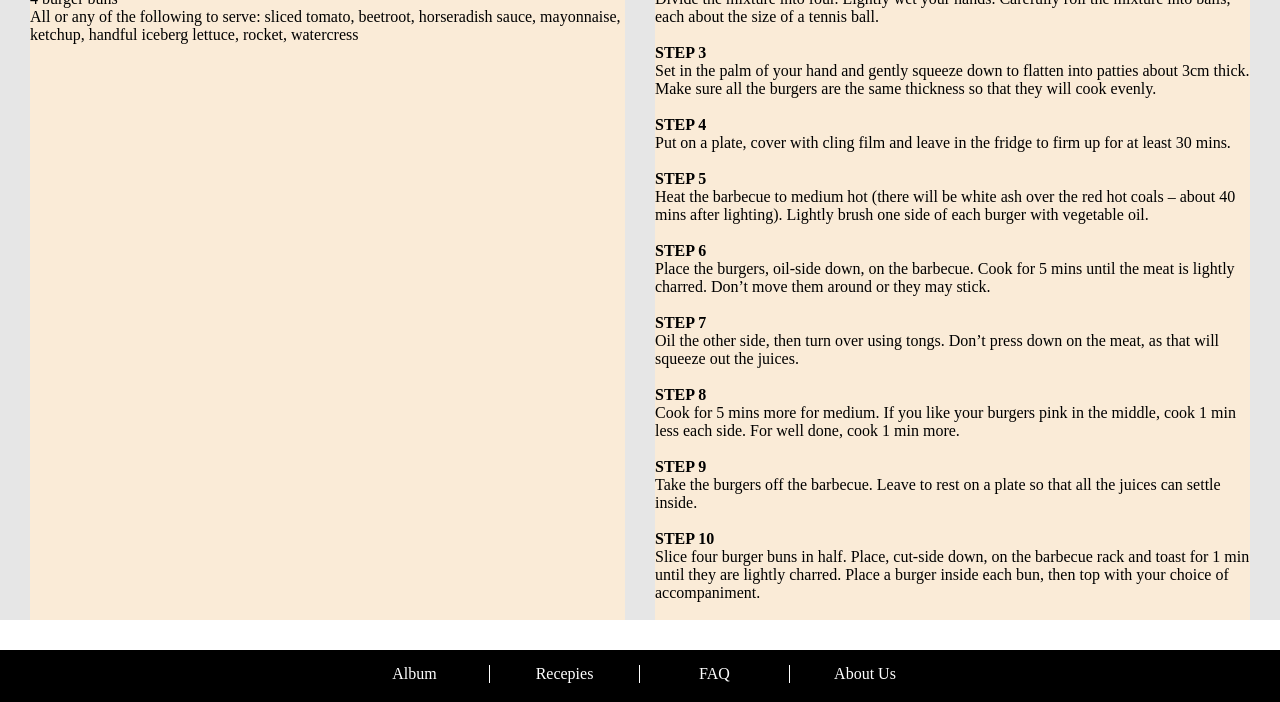
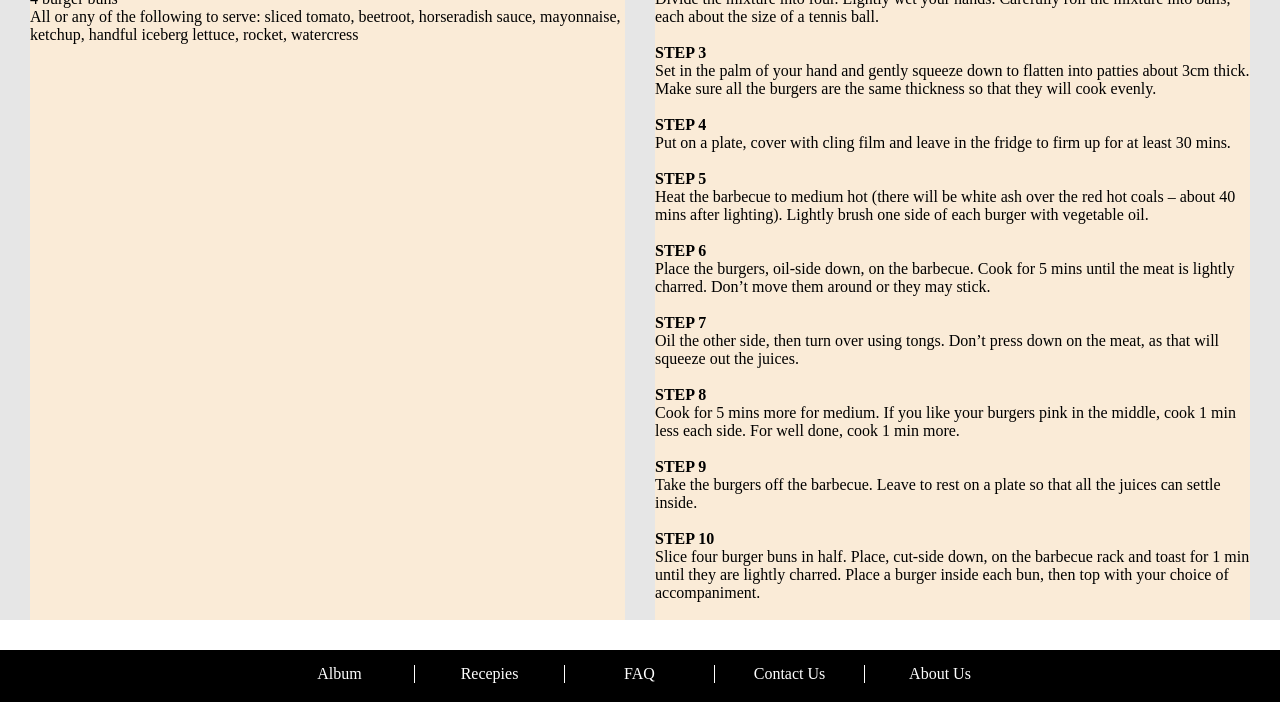
Before and after one commit to MehdiVie/FE19-CR1-MehdiSalimi, a plain HTML site: page recipe_of_the_month.html in a window 1280 px wide. Shown: the part 591-1293 px from the top of the page. Drawn offline with Linux system fonts and the light colour scheme.

Commit message:
proj last

```diff
--- a/CSS/Style_desktop.scss
+++ b/CSS/Style_desktop.scss
@@ -233,7 +233,7 @@ body {
         }
 
     }
-    .nav_item_4 {
+    .nav_item_5 {
         border-right: 0;
     }
 }
--- a/recipe_of_the_month.html
+++ b/recipe_of_the_month.html
@@ -4,7 +4,7 @@
     <meta charset="UTF-8">
     <meta http-equiv="X-UA-Compatible" content="IE=edge">
     <meta name="viewport" content="width=device-width, initial-scale=1.0">
-    <title>Food Blog</title>
+    <title>Food Blog - Recepie of the Month</title>
     <link rel="stylesheet" href="CSS/Style_desktop.css">
 </head>
 <body>
@@ -140,6 +140,11 @@
                 </a>
             </div>
             <div class="nav_item_4">
+                <a href="https://codefactory.wien/en/contact-en/">
+                    Contact Us
+                </a>
+            </div>
+            <div class="nav_item_5">
                 <a href="about.html">
                     About Us
                 </a>
```
Also changed, not shown: about.html (+6 -1 lines), index.html (+6 -1 lines), CSS/Style_desktop.css.
